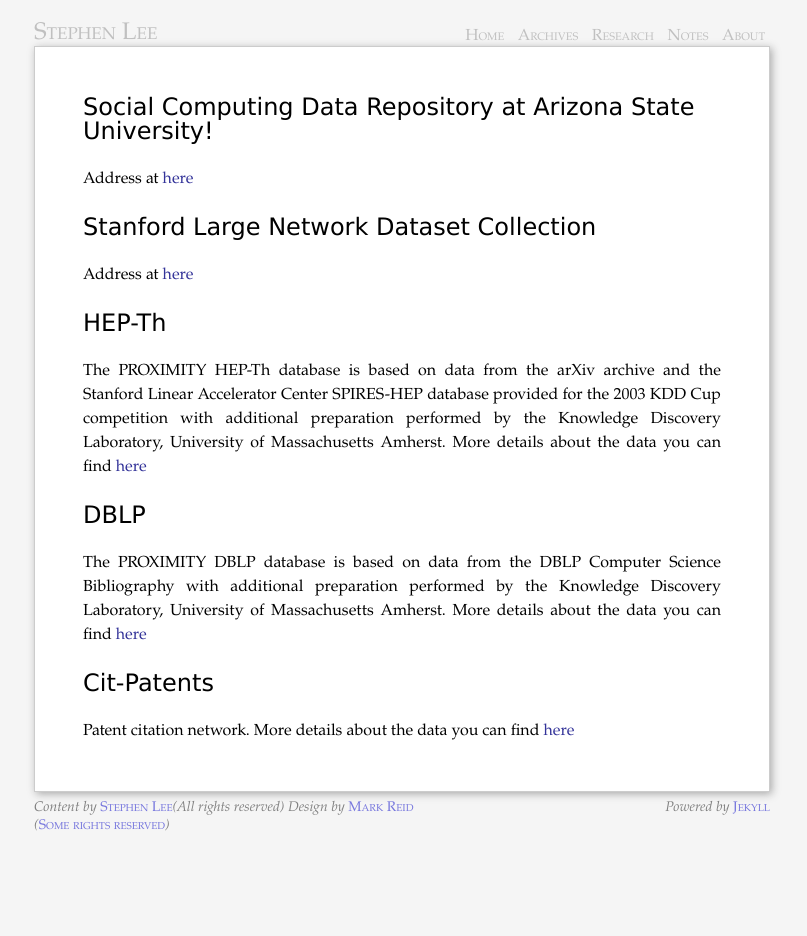
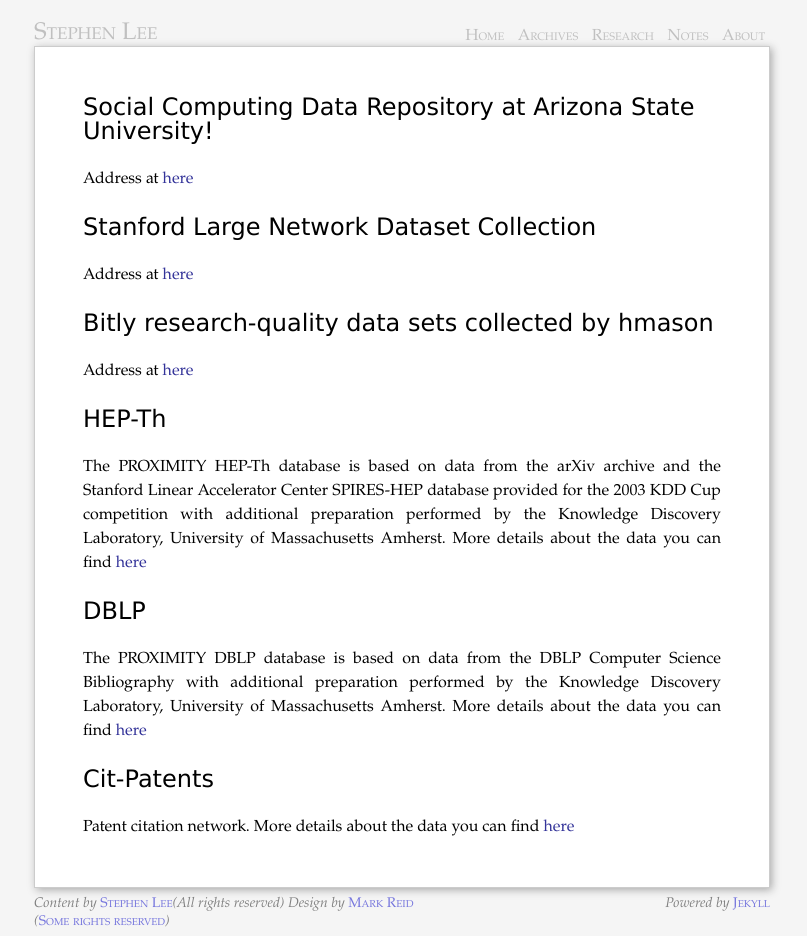
Before and after one commit to stephenLee/stephenlee.github.com, a Jekyll site: the page built from research/data/index.markdown, in a window 1280 px wide. Shown: the whole page, without its empty margins (238-1045 px from the left). Built offline with Jekyll 4.4.1, drawn with Linux system fonts in a browser that asks for light colours; before the commit the page ends 900 px from its top, so only the background shows below that.

Commit message:
Updated research/data/index.markdown

```diff
--- a/research/data/index.markdown
+++ b/research/data/index.markdown
@@ -11,6 +11,9 @@ Address at [here](http://socialcomputing.asu.edu/pages/datasets)
 # Stanford Large Network Dataset Collection
 Address at [here](http://snap.stanford.edu/data/index.html)
 
+# Bitly research-quality data sets collected by hmason #
+Address at [here](https://bitly.com/bundles/hmason/1)
+
 # HEP-Th
 The PROXIMITY HEP-Th database is based on data from the arXiv archive and the Stanford Linear Accelerator Center SPIRES-HEP database provided for the 2003 KDD Cup competition with additional preparation performed by the Knowledge Discovery Laboratory, University of Massachusetts Amherst. More details about the data you can find [here](http://kdl.cs.umass.edu/data/hepth/hepth-info.html)
 
```
